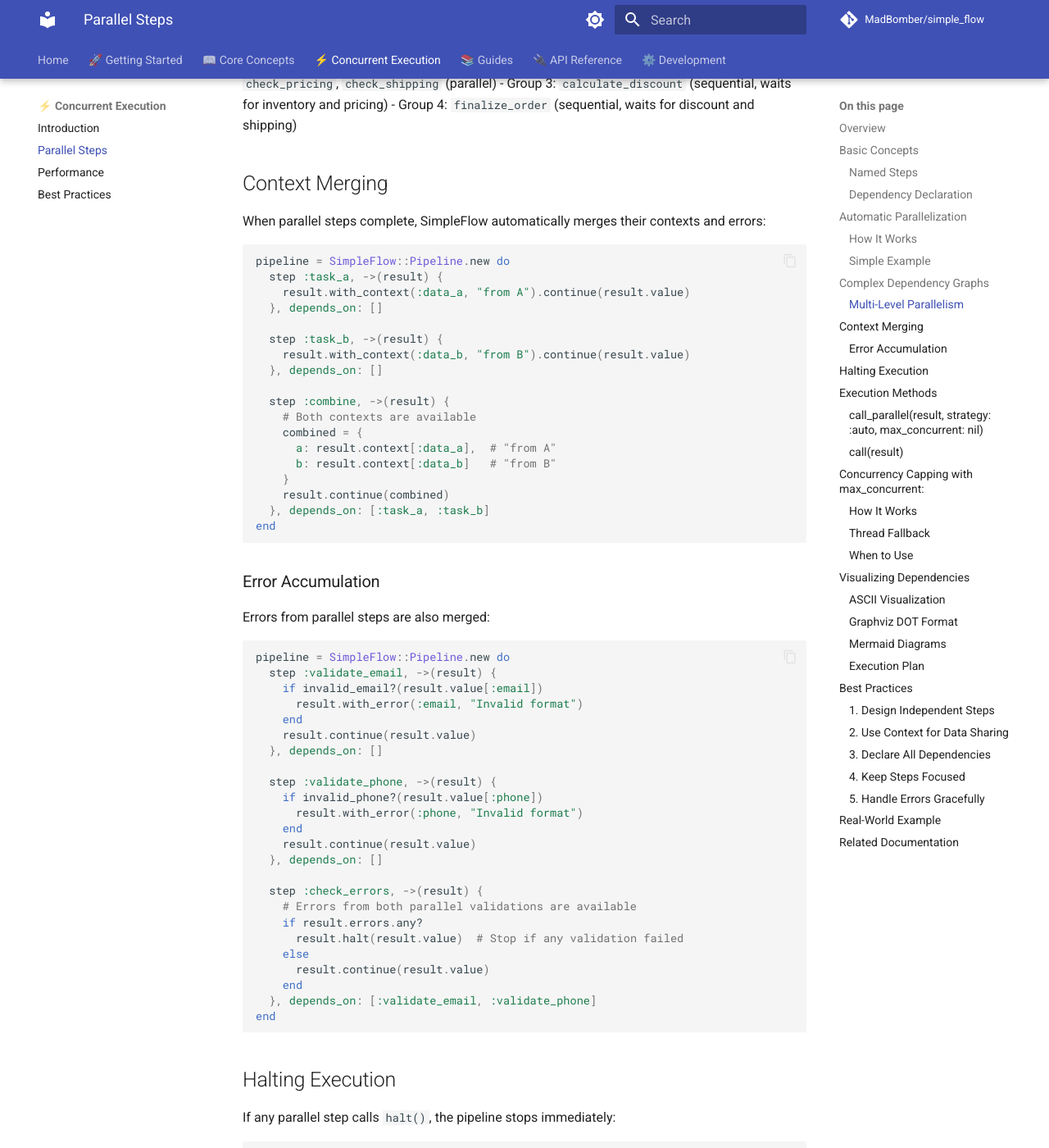
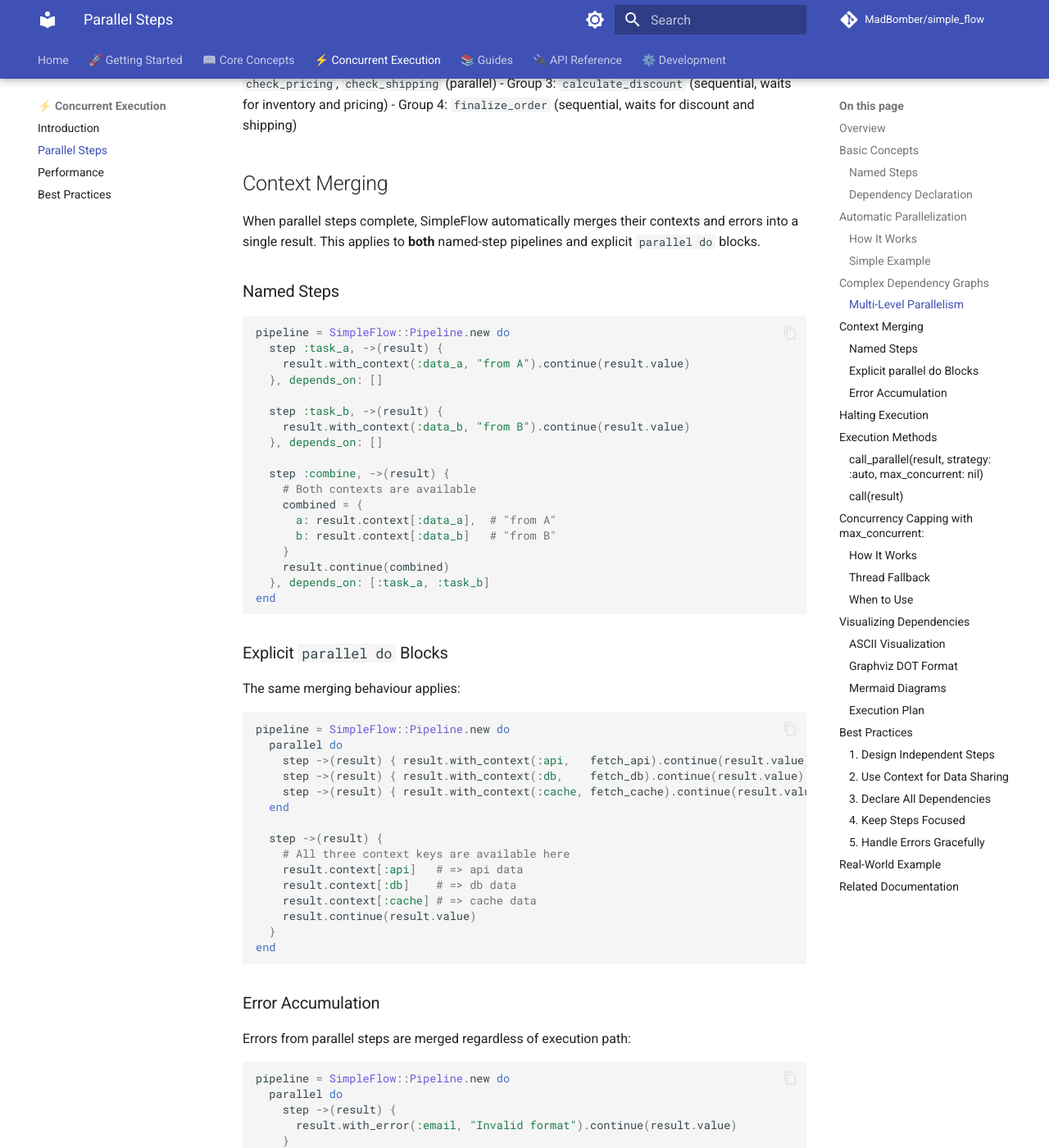
Before and after one commit to MadBomber/simple_flow, an MkDocs documentation site: the page built from docs/concurrent/parallel-steps.md, in a window 1280 px wide and 1400 px high, scrolled down 3119 px. Shown: the whole window at 82% size. Built offline with MkDocs 1.6.1 and Material for MkDocs 9.7.7, drawn with Linux system fonts in a browser that asks for light colours; comment, search, counter and statistics services are not loaded; some of the changed text lies outside the part shown.

Commit message:
docs: update README and documentation for parallel step enhancements
Enhanced the documentation to clarify the behavior of parallel steps and context merging. Updated README to reflect test coverage improvements and the number of passing tests.

- Updated test coverage badge to 98.99% and passed tests to 193 in README.
- Added detailed descriptions of the merging behavior for parallel steps in `parallel(&block)` documentation.
- Clarified context merging in the `parallel do` block section and overall context merging in `docs/concurrent/parallel-steps.md`.

````diff
--- a/docs/concurrent/parallel-steps.md
+++ b/docs/concurrent/parallel-steps.md
@@ -145,7 +145,9 @@ end
 
 ## Context Merging
 
-When parallel steps complete, SimpleFlow automatically merges their contexts and errors:
+When parallel steps complete, SimpleFlow automatically merges their contexts and errors into a single result. This applies to **both** named-step pipelines and explicit `parallel do` blocks.
+
+### Named Steps
 
 ```ruby
 pipeline = SimpleFlow::Pipeline.new do
@@ -168,36 +170,55 @@ pipeline = SimpleFlow::Pipeline.new do
 end
 ```
 
-### Error Accumulation
+### Explicit `parallel do` Blocks
 
-Errors from parallel steps are also merged:
+The same merging behaviour applies:
 
 ```ruby
 pipeline = SimpleFlow::Pipeline.new do
-  step :validate_email, ->(result) {
-    if invalid_email?(result.value[:email])
-      result.with_error(:email, "Invalid format")
-    end
+  parallel do
+    step ->(result) { result.with_context(:api,   fetch_api).continue(result.value) }
+    step ->(result) { result.with_context(:db,    fetch_db).continue(result.value) }
+    step ->(result) { result.with_context(:cache, fetch_cache).continue(result.value) }
+  end
+
+  step ->(result) {
+    # All three context keys are available here
+    result.context[:api]   # => api data
+    result.context[:db]    # => db data
+    result.context[:cache] # => cache data
     result.continue(result.value)
-  }, depends_on: []
+  }
+end
+```
 
-  step :validate_phone, ->(result) {
-    if invalid_phone?(result.value[:phone])
-      result.with_error(:phone, "Invalid format")
-    end
-    result.continue(result.value)
-  }, depends_on: []
+### Error Accumulation
 
-  step :check_errors, ->(result) {
-    # Errors from both parallel validations are available
+Errors from parallel steps are merged regardless of execution path:
+
+```ruby
+pipeline = SimpleFlow::Pipeline.new do
+  parallel do
+    step ->(result) {
+      result.with_error(:email, "Invalid format").continue(result.value)
+    }
+    step ->(result) {
+      result.with_error(:phone, "Invalid format").continue(result.value)
+    }
+  end
+
+  step ->(result) {
+    # Errors from both parallel steps are available
     if result.errors.any?
-      result.halt(result.value)  # Stop if any validation failed
+      result.halt(result.value)
     else
       result.continue(result.value)
     end
-  }, depends_on: [:validate_email, :validate_phone]
+  }
 end
 ```
+
+The same pattern works with named steps and `depends_on:`.
 
 ## Halting Execution
 
````
Also changed, not shown: README.md (+8 -5 lines), docs/api/pipeline.md (+9 -3 lines), 3 other files.
